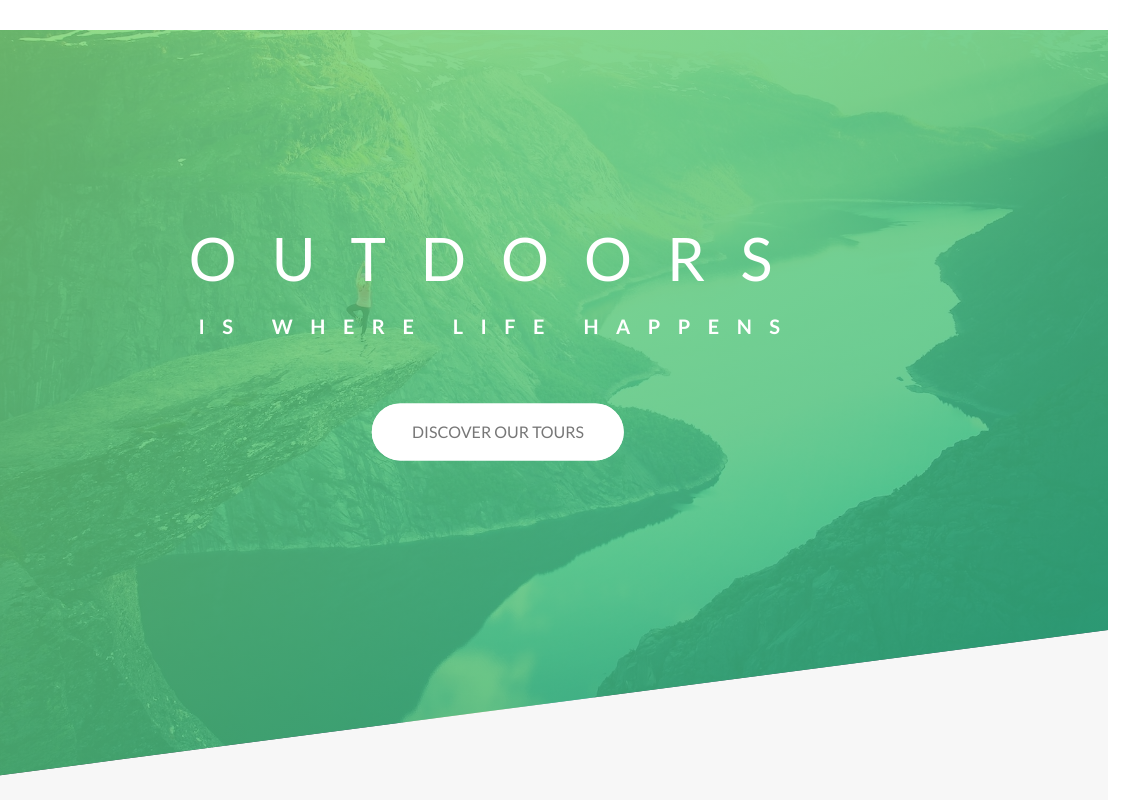
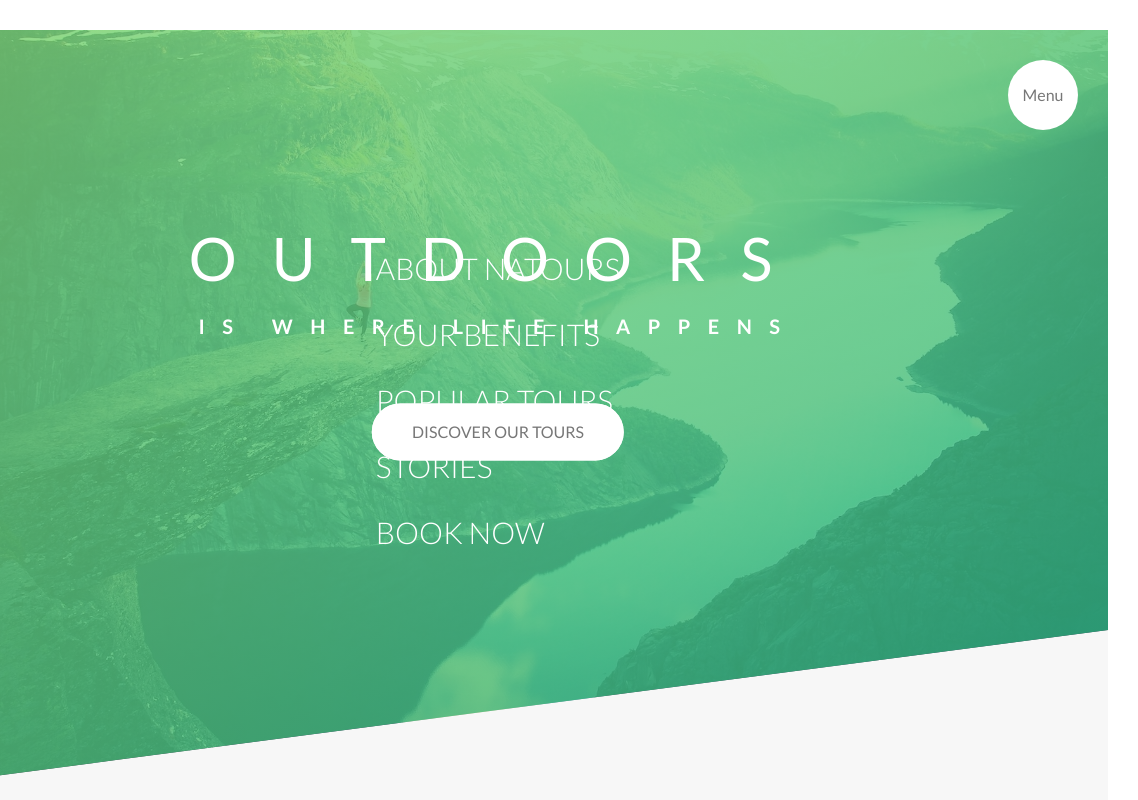
Before and after one commit to kerbasi/JonasAdvCSS, a website: page Natours/index.html in a window 1280 px wide. Shown: the top 800 px of the page, 142-1280 px from the left. Drawn offline with Linux system fonts and the light colour scheme.

Commit message:
Start nav

```diff
--- a/Natours/index.html
+++ b/Natours/index.html
@@ -12,6 +12,23 @@
   <title>Natours | Exciting tours for adventurous people</title>
 </head>
 <body>
+
+  <div class="navigation">
+    <input type="checkbox" class="navigation__checkbox" name="navigation-toggle" id="navigation-toggle">
+    <label for="navigation-toggle" class="navigation__button"><span>Menu</span></label>
+    <div class="navigation__background"></div>
+
+    <nav class="navigation__nav">
+      <ul class="navigation__list">
+        <li class="navigation__item"><a href="#" class="navigation__link">About Natours</a></li>
+        <li class="navigation__item"><a href="#" class="navigation__link">Your benefits</a></li>
+        <li class="navigation__item"><a href="#" class="navigation__link">Popular tours</a></li>
+        <li class="navigation__item"><a href="#" class="navigation__link">Stories</a></li>
+        <li class="navigation__item"><a href="#" class="navigation__link">Book now</a></li>
+      </ul>
+    </nav>
+  </div>
+
   <header class="header">
     <div class="header__logo-box">
       <img src="./img/logo-white.png" alt="Logo" class="header__logo">
--- /dev/null
+++ b/Natours/sass/layout/_navigation.scss
@@ -0,0 +1,79 @@
+.navigation {
+
+  &__checkbox {
+    display: none;
+  }
+
+  &__button {
+    height: 7rem;
+    width: 7rem;
+    border-radius: 50%;
+    display: inline-block;
+    position: fixed;
+    top: 6rem;
+    right: 6rem;
+    background-color: $color-white;
+    z-index: 2000;
+
+    & span {
+      position: absolute;
+      top: 50%;
+      left: 50%;
+      transform: translate(-50%, -50%);
+    }
+
+  }
+
+  &__background{
+    height: 6rem;
+    width: 6rem;
+    border-radius: 50%;
+    display: inline-block;
+    position: fixed;
+    top: 6.5rem;
+    right: 6.5rem;
+    background-image: radial-gradient($color-primary-light, $color-primary-dark);
+    z-index: 1000;
+    transition: all 0.5s;
+  }
+
+  &__checkbox:checked ~ &__background {
+    transform: scale(80);
+  }
+
+  &__nav {
+    width: 100%;
+    height: 100vh;
+    position: fixed;
+    top: 0;
+    left: 0;
+    z-index: 1500;
+  }
+
+  &__list{
+    list-style: none;
+    position: absolute;
+    top: 50%;
+    left: 50%;
+    transform: translate(-50%, -50%);
+  }
+
+  &__item{
+    margin: 1.5rem;
+  }
+
+  &__link{
+    font-size: 3rem;
+    font-weight: 300;
+    color: $color-white;
+    text-transform: uppercase;
+    text-decoration: none;
+    background-image: linear-gradient(115deg, transparent 0%, transparent 50%, $color-white 50%, $color-white 100%);
+    background-size: 215%;
+    transition: background 0.3s;
+
+    &:hover {
+      background-position: 100%;
+    }
+  }
+}
--- a/Natours/sass/main.scss
+++ b/Natours/sass/main.scss
@@ -16,6 +16,7 @@
 @import "components/bg-video";
 
 @import "layout/grid";
+@import "layout/navigation";
 @import "layout/header";
 @import "layout/footer";
 
```
Also changed, not shown: Natours/css/style.css.
